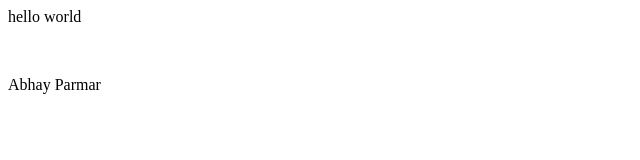
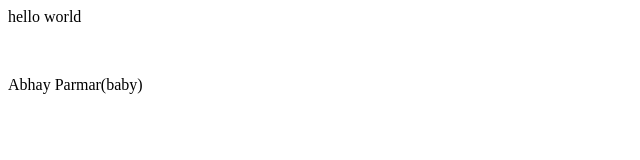
Before and after one commit to abhayparmar09/demogit, a plain HTML site: page index.html in a window 1280 px wide. Shown: the full height of the page, 0-640 px from the left. Drawn offline with Linux system fonts and the light colour scheme.

Commit message:
New word

```diff
--- a/index.html
+++ b/index.html
@@ -1,3 +1,3 @@
 <p>hello world</p>
 <br>
-<p>Abhay Parmar</p>
+<p>Abhay Parmar(baby)</p>
```
